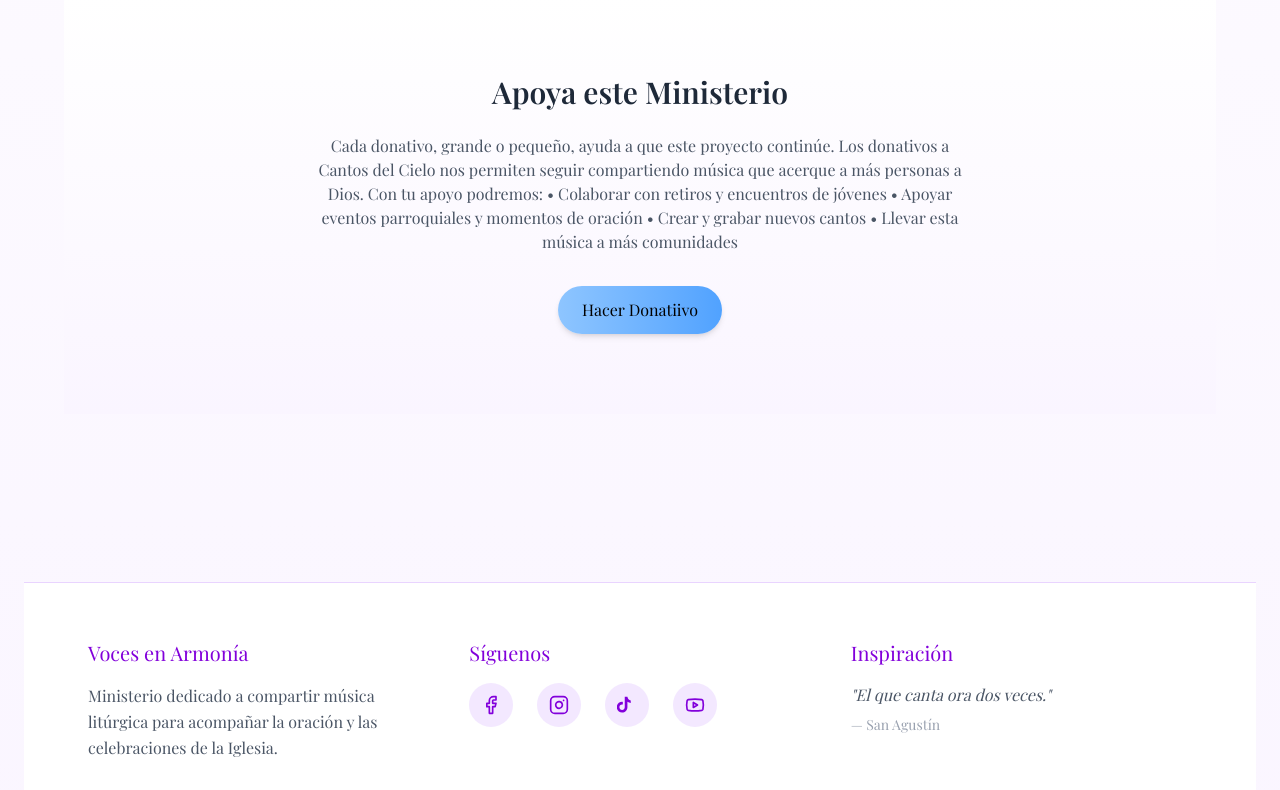
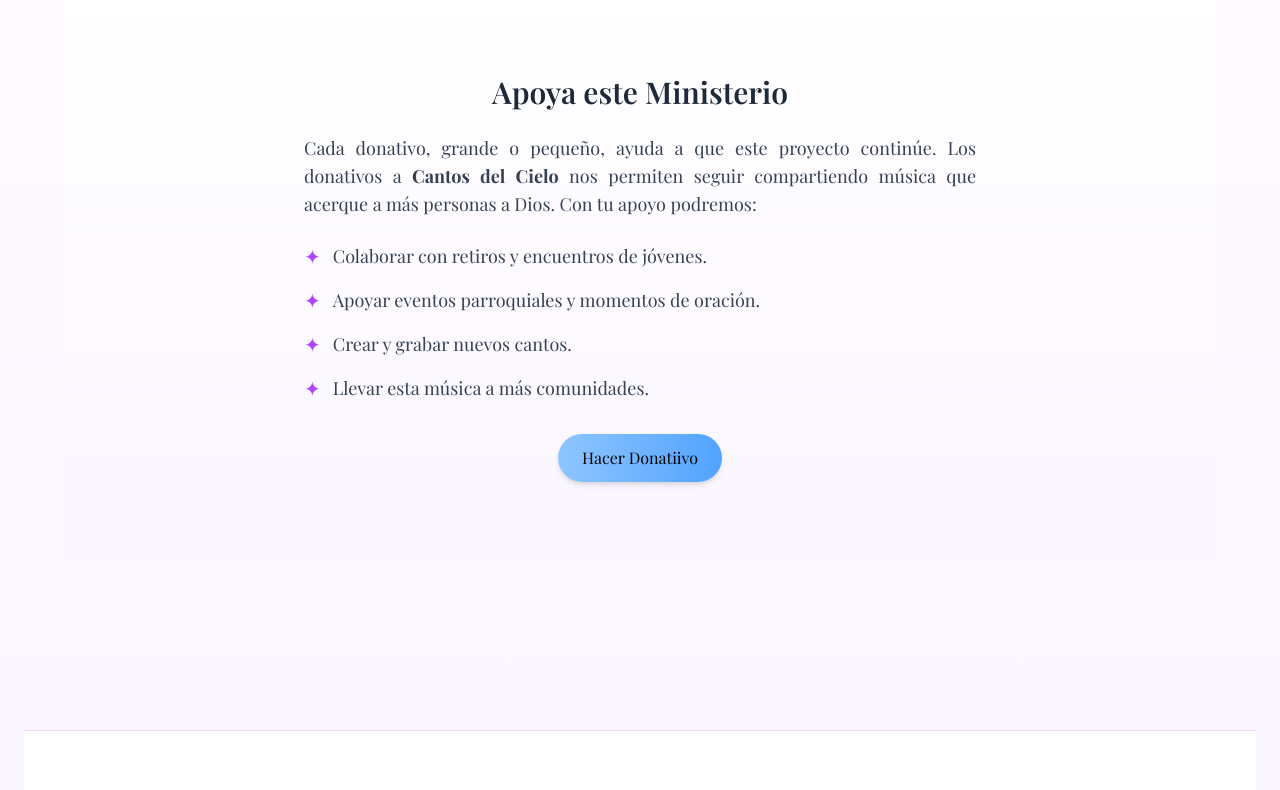
Before and after one commit to lauracarbajal-spec/cantos-del-cielo, a Next.js app: page / in a window 1280 px wide. Shown: the part 1340-2130 px from the top of the page. Built offline with nearby package versions, Linux system fonts and the light colour scheme; no server answers; the database is empty.

Commit message:
Cambio a pagina principal estilo

```diff
--- a/src/app/cantos/page.tsx
+++ b/src/app/cantos/page.tsx
@@ -85,7 +85,7 @@ filter === "Todos" || song.category?.toLowerCase() === filter.toLowerCase();
   className="w-full pl-10 pr-4 py-2 rounded-full
 border border-purple-300
 bg-white
-text-gray-800
+text-gray-900
 placeholder-gray-400
 shadow-sm
 focus:outline-none focus:ring-2 focus:ring-purple-400"
--- a/src/app/page.js
+++ b/src/app/page.js
@@ -163,17 +163,40 @@ Cada canto nace con cariño y con el deseo de elevar el corazón al cielo.
     Apoya este Ministerio
   </h2>
 
-  <p className="max-w-2xl mx-auto text-gray-600 mb-8">
-  Cada donativo, grande o pequeño, ayuda a que este proyecto continúe.
-Los donativos a
-Cantos del Cielo
-nos permiten seguir compartiendo música que acerque a más personas a Dios.
+  <div className="max-w-2xl mx-auto text-gray-700 text-lg mb-8">
+
+<p className="mb-6 text-justify">
+Cada donativo, grande o pequeño, ayuda a que este proyecto continúe.
+Los donativos a <strong>Cantos del Cielo</strong> nos permiten seguir
+compartiendo música que acerque a más personas a Dios.
 Con tu apoyo podremos:
-• Colaborar con retiros y encuentros de jóvenes
-• Apoyar eventos parroquiales y momentos de oración
-• Crear y grabar nuevos cantos
-• Llevar esta música a más comunidades
-  </p>
+</p>
+
+<ul className="space-y-4 text-justify">
+
+  <li className="flex items-start gap-3">
+    <span className="text-purple-500 text-xl">✦</span>
+    <span>Colaborar con retiros y encuentros de jóvenes.</span>
+  </li>
+
+  <li className="flex items-start gap-3">
+    <span className="text-purple-500 text-xl">✦</span>
+    <span>Apoyar eventos parroquiales y momentos de oración.</span>
+  </li>
+
+  <li className="flex items-start gap-3">
+    <span className="text-purple-500 text-xl">✦</span>
+    <span>Crear y grabar nuevos cantos.</span>
+  </li>
+
+  <li className="flex items-start gap-3">
+    <span className="text-purple-500 text-xl">✦</span>
+    <span>Llevar esta música a más comunidades.</span>
+  </li>
+
+</ul>
+
+</div>
 
   <button
   onClick={async () => {
```
